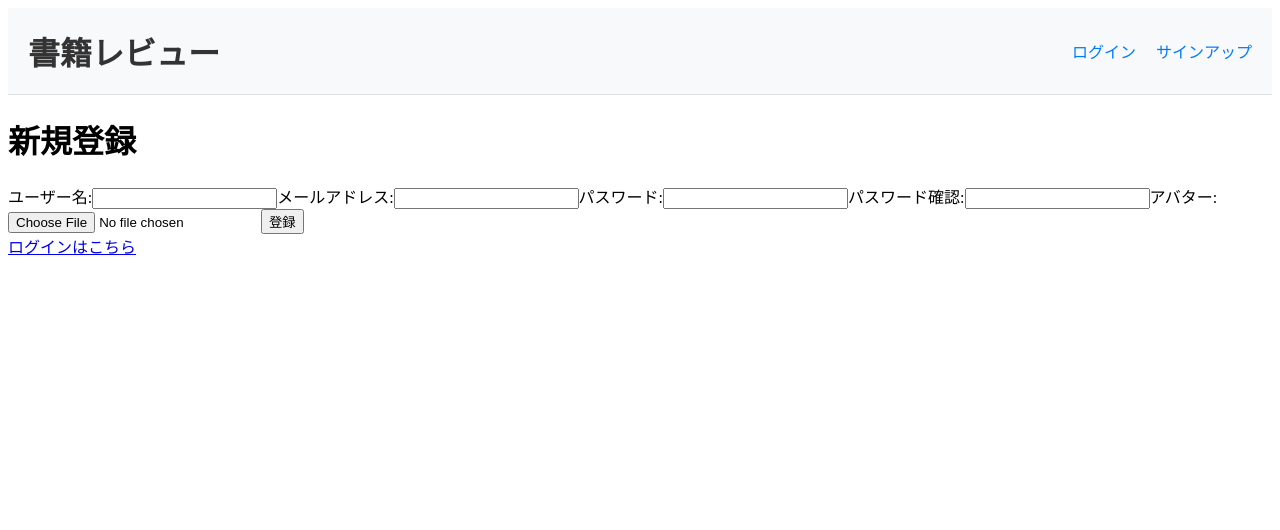
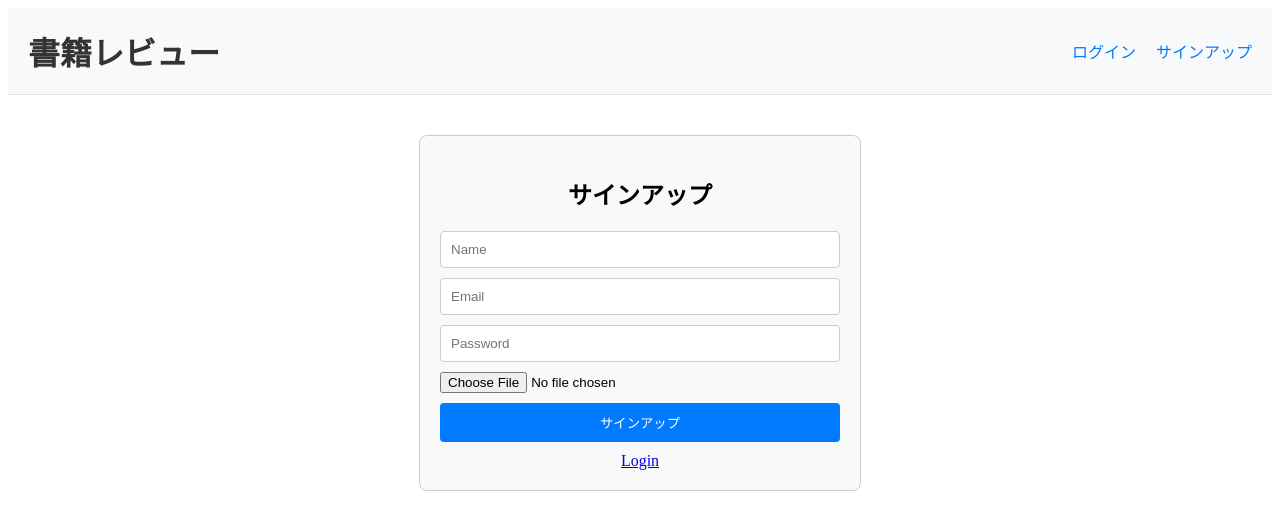
Before and after one commit to Takumi1217/railway-BookReview-app, a React (Vite) app: page /signup in a window 1280 px wide. Shown: the top 530 px of the page. Built offline with nearby package versions, Linux system fonts and the light colour scheme.

Commit message:
Station3

```diff
--- a/src/Home.jsx
+++ b/src/Home.jsx
@@ -1,4 +1,4 @@
-// Home.jsx
+// src/Home.jsx
 
 import React, { useEffect } from 'react';
 import { useDispatch, useSelector } from 'react-redux';
--- /dev/null
+++ b/src/Login.css
@@ -0,0 +1,52 @@
+/* src/Login.css */
+
+.login {
+    max-width: 400px;
+    margin: 40px auto 0;
+    padding: 20px;
+    border: 1px solid #ccc;
+    border-radius: 8px;
+    background-color: #f9f9f9;
+  }
+
+  .login__title {
+    text-align: center;
+    margin-bottom: 20px;
+  }
+
+  .login__form {
+    display: flex;
+    flex-direction: column;
+  }
+
+  .login__input {
+    margin-bottom: 10px;
+    padding: 10px;
+    border: 1px solid #ccc;
+    border-radius: 4px;
+  }
+
+  .login__button {
+    padding: 10px;
+    background-color: #007bff;
+    color: white;
+    border: none;
+    border-radius: 4px;
+    cursor: pointer;
+  }
+
+  .login__button:hover {
+    background-color: #0056b3;
+  }
+
+  .login__error {
+    color: red;
+    font-size: 12px;
+    margin-bottom: 10px;
+  }
+
+  .login__link {
+    text-align: center;
+    display: block;
+    margin-top: 10px;
+  }
--- a/src/Login.jsx
+++ b/src/Login.jsx
@@ -1,58 +1,50 @@
-// Login.jsx
+// src/Login.jsx
 
-import React from "react";
-import { useFormik } from "formik";
-import * as Yup from "yup";
-import axios from "axios";
+import React, { useState } from 'react';
+import { useNavigate } from 'react-router-dom';
+import axios from 'axios';
+import { Formik, Field, Form, ErrorMessage } from 'formik';
+import * as Yup from 'yup';
+import './Login.css';
 
 const Login = () => {
-  const formik = useFormik({
-    initialValues: {
-      email: "",
-      password: "",
-    },
-    validationSchema: Yup.object({
-      email: Yup.string()
-        .email("無効なメールアドレスです")
-        .required("必須項目です"),
-      password: Yup.string().required("必須項目です"),
-    }),
-    onSubmit: (values) => {
-      axios
-        .post(
-          "https://app.swaggerhub.com/apis/INFO_3/BookReviewApplication/1.0.0/signin",
-          values
-        )
-        .then((response) => {
-          console.log(response.data);
-        })
-        .catch((error) => {
-          console.error(error);
-        });
-    },
+  const [error, setError] = useState('');
+  const navigate = useNavigate();
+
+  const handleLogin = async (values) => {
+    try {
+      const response = await axios.post('https://railway.bookreview.techtrain.dev/signin', values);
+      const token = response.data.token;
+      localStorage.setItem('token', token);
+      navigate('/');
+    } catch (err) {
+      setError('Login failed');
+    }
+  };
+
+  const validationSchema = Yup.object({
+    email: Yup.string().email('Invalid email address').required('Email is required'),
+    password: Yup.string().min(6, 'Password must be at least 6 characters').required('Password is required'),
   });
 
   return (
-    <div>
-      <h1>ログイン</h1>
-      <form onSubmit={formik.handleSubmit}>
-        <label>
-          メールアドレス:
-          <input type="email" {...formik.getFieldProps("email")} />
-          {formik.touched.email && formik.errors.email ? (
-            <div>{formik.errors.email}</div>
-          ) : null}
-        </label>
-        <label>
-          パスワード:
-          <input type="password" {...formik.getFieldProps("password")} />
-          {formik.touched.password && formik.errors.password ? (
-            <div>{formik.errors.password}</div>
-          ) : null}
-        </label>
-        <button type="submit">ログイン</button>
-      </form>
-      <a href="/signup">新規登録はこちら</a>
+    <div className="login">
+      <h2 className="login__title">ログイン</h2>
+      <Formik
+        initialValues={{ email: '', password: '' }}
+        validationSchema={validationSchema}
+        onSubmit={handleLogin}
+      >
+        <Form className="login__form">
+          <Field type="email" name="email" placeholder="Email" className="login__input" />
+          <ErrorMessage name="email" component="div" className="login__error" />
+          <Field type="password" name="password" placeholder="Password" className="login__input" />
+          <ErrorMessage name="password" component="div" className="login__error" />
+          {error && <p className="login__error">{error}</p>}
+          <button type="submit" className="login__button">ログイン</button>
+        </Form>
+      </Formik>
+      <a href="/signup" className="login__link">Signup</a>
     </div>
   );
 };
--- /dev/null
+++ b/src/Signup.css
@@ -0,0 +1,56 @@
+/* src/Signup.css */
+
+.signup {
+    max-width: 400px;
+    margin: 40px auto 0;
+    padding: 20px;
+    border: 1px solid #ccc;
+    border-radius: 8px;
+    background-color: #f9f9f9;
+  }
+
+  .signup__title {
+    text-align: center;
+    margin-bottom: 20px;
+  }
+
+  .signup__form {
+    display: flex;
+    flex-direction: column;
+  }
+
+  .signup__input {
+    margin-bottom: 10px;
+    padding: 10px;
+    border: 1px solid #ccc;
+    border-radius: 4px;
+  }
+
+  .signup__file {
+    margin-bottom: 10px;
+  }
+
+  .signup__button {
+    padding: 10px;
+    background-color: #007bff;
+    color: white;
+    border: none;
+    border-radius: 4px;
+    cursor: pointer;
+  }
+
+  .signup__button:hover {
+    background-color: #0056b3;
+  }
+
+  .signup__error {
+    color: red;
+    font-size: 12px;
+    margin-bottom: 10px;
+  }
+
+  .signup__link {
+    text-align: center;
+    display: block;
+    margin-top: 10px;
+  }
--- a/src/Signup.jsx
+++ b/src/Signup.jsx
@@ -1,102 +1,79 @@
-// Signup.jsx
+// src/Signup.jsx
 
-import React from "react";
-import { useFormik } from "formik";
-import * as Yup from "yup";
-import Compressor from "compressorjs";
-import axios from "axios";
+import React, { useState } from 'react';
+import { useNavigate } from 'react-router-dom';
+import Compressor from 'compressorjs';
+import axios from 'axios';
+import { Formik, Field, Form, ErrorMessage } from 'formik';
+import * as Yup from 'yup';
+import './Signup.css';
 
 const Signup = () => {
-  const formik = useFormik({
-    initialValues: {
-      username: "",
-      email: "",
-      password: "",
-      confirmPassword: "",
-      avatar: null,
-    },
-    validationSchema: Yup.object({
-      username: Yup.string().required("必須項目です"),
-      email: Yup.string()
-        .email("無効なメールアドレスです")
-        .required("必須項目です"),
-      password: Yup.string()
-        .min(6, "6文字以上で入力してください")
-        .required("必須項目です"),
-      confirmPassword: Yup.string()
-        .oneOf([Yup.ref("password"), null], "パスワードが一致しません")
-        .required("必須項目です"),
-    }),
-    onSubmit: (values) => {
-      const formData = new FormData();
-      formData.append("username", values.username);
-      formData.append("email", values.email);
-      formData.append("password", values.password);
-      formData.append("avatar", values.avatar);
+  const [icon, setIcon] = useState(null);
+  const [error, setError] = useState('');
+  const navigate = useNavigate();
 
-      axios
-        .post(
-          "https://app.swaggerhub.com/apis/INFO_3/BookReviewApplication/1.0.0/users",
-          formData
-        )
-        .then((response) => {
-          console.log(response.data);
-        })
-        .catch((error) => {
-          console.error(error);
+  const handleSignup = async (values) => {
+    try {
+      const response = await axios.post('https://railway.bookreview.techtrain.dev/users', values);
+      const token = response.data.token;
+
+      if (icon) {
+        new Compressor(icon, {
+          quality: 0.6,
+          maxWidth: 800,
+          success(result) {
+            const formData = new FormData();
+            formData.append('icon', result);
+
+            axios.post('https://railway.bookreview.techtrain.dev/uploads', formData, {
+              headers: {
+                'Content-Type': 'multipart/form-data',
+                Authorization: `Bearer ${token}`,
+              },
+            });
+          },
+          error(err) {
+            setError('Icon upload failed');
+          },
         });
-    },
+      }
+
+      navigate('/login');
+    } catch (err) {
+      setError('Signup failed');
+    }
+  };
+
+  const validationSchema = Yup.object({
+    name: Yup.string().required('Name is required'),
+    email: Yup.string().email('Invalid email address').required('Email is required'),
+    password: Yup.string().min(6, 'Password must be at least 6 characters').required('Password is required'),
   });
 
-  const handleImageChange = (e) => {
-    const file = e.target.files[0];
-    new Compressor(file, {
-      quality: 0.6,
-      success(result) {
-        formik.setFieldValue("avatar", result);
-      },
-    });
-  };
-
   return (
-    <div>
-      <h1>新規登録</h1>
-      <form onSubmit={formik.handleSubmit}>
-        <label>
-          ユーザー名:
-          <input type="text" {...formik.getFieldProps("username")} />
-          {formik.touched.username && formik.errors.username ? (
-            <div>{formik.errors.username}</div>
-          ) : null}
-        </label>
-        <label>
-          メールアドレス:
-          <input type="email" {...formik.getFieldProps("email")} />
-          {formik.touched.email && formik.errors.email ? (
-            <div>{formik.errors.email}</div>
-          ) : null}
-        </label>
-        <label>
-          パスワード:
-          <input type="password" {...formik.getFieldProps("password")} />
-          {formik.touched.password && formik.errors.password ? (
-            <div>{formik.errors.password}</div>
-          ) : null}
-        </label>
-        <label>
-          パスワード確認:
-          <input type="password" {...formik.getFieldProps("confirmPassword")} />
-          {formik.touched.confirmPassword && formik.errors.confirmPassword ? (
-            <div>{formik.errors.confirmPassword}</div>
-          ) : null}
-        </label>
-        <label>
-          アバター:
-          <input type="file" onChange={handleImageChange} />
-        </label>
-        <button type="submit">登録</button>
-      </form>
-      <a href="/login">ログインはこちら</a>
+    <div className="signup">
+      <h2 className="signup__title">サインアップ</h2>
+      <Formik
+        initialValues={{ name: '', email: '', password: '' }}
+        validationSchema={validationSchema}
+        onSubmit={handleSignup}
+      >
+        {({ setFieldValue }) => (
+          <Form className="signup__form">
+            <Field type="text" name="name" placeholder="Name" className="signup__input" />
+            <ErrorMessage name="name" component="div" className="signup__error" />
+            <Field type="email" name="email" placeholder="Email" className="signup__input" />
+            <ErrorMessage name="email" component="div" className="signup__error" />
+            <Field type="password" name="password" placeholder="Password" className="signup__input" />
+            <ErrorMessage name="password" component="div" className="signup__error" />
+            <input type="file" accept="image/*" onChange={(e) => setIcon(e.target.files[0])} className="signup__file" />
+            {error && <p className="signup__error">{error}</p>}
+            <button type="submit" className="signup__button">サインアップ</button>
+          </Form>
+        )}
+      </Formik>
+      <a href="/login" className="signup__link">Login</a>
     </div>
   );
 };
--- a/src/components/Header.css
+++ b/src/components/Header.css
@@ -1,3 +1,5 @@
+/* src/components/Header.css */
+
 .header {
     background-color: #f8f9fa;
     padding: 20px;
--- a/src/components/Header.jsx
+++ b/src/components/Header.jsx
@@ -1,4 +1,4 @@
-// Header.jsx
+// src/components/Header.jsx
 
 import React from "react";
 import { Link } from "react-router-dom";
--- a/src/main.jsx
+++ b/src/main.jsx
@@ -1,4 +1,4 @@
-// main.jsx
+// src/main.jsx
 
 import React from "react";
 import ReactDOM from "react-dom";
--- a/src/redux/booksSlice.js
+++ b/src/redux/booksSlice.js
@@ -1,4 +1,4 @@
-// booksSlice.js
+// src/redux/booksSlice.js
 
 import { createSlice } from '@reduxjs/toolkit';
 
--- a/src/redux/store.js
+++ b/src/redux/store.js
@@ -1,4 +1,4 @@
-// store.js
+// src/redux/store.js
 
 import { configureStore } from '@reduxjs/toolkit';
 import booksReducer from './booksSlice';
--- a/src/routes/Router.jsx
+++ b/src/routes/Router.jsx
@@ -1,4 +1,4 @@
-// Router.jsx
+// src/routes/Router.jsx
 
 import React from "react";
 import { Route, Routes } from "react-router-dom";
```
